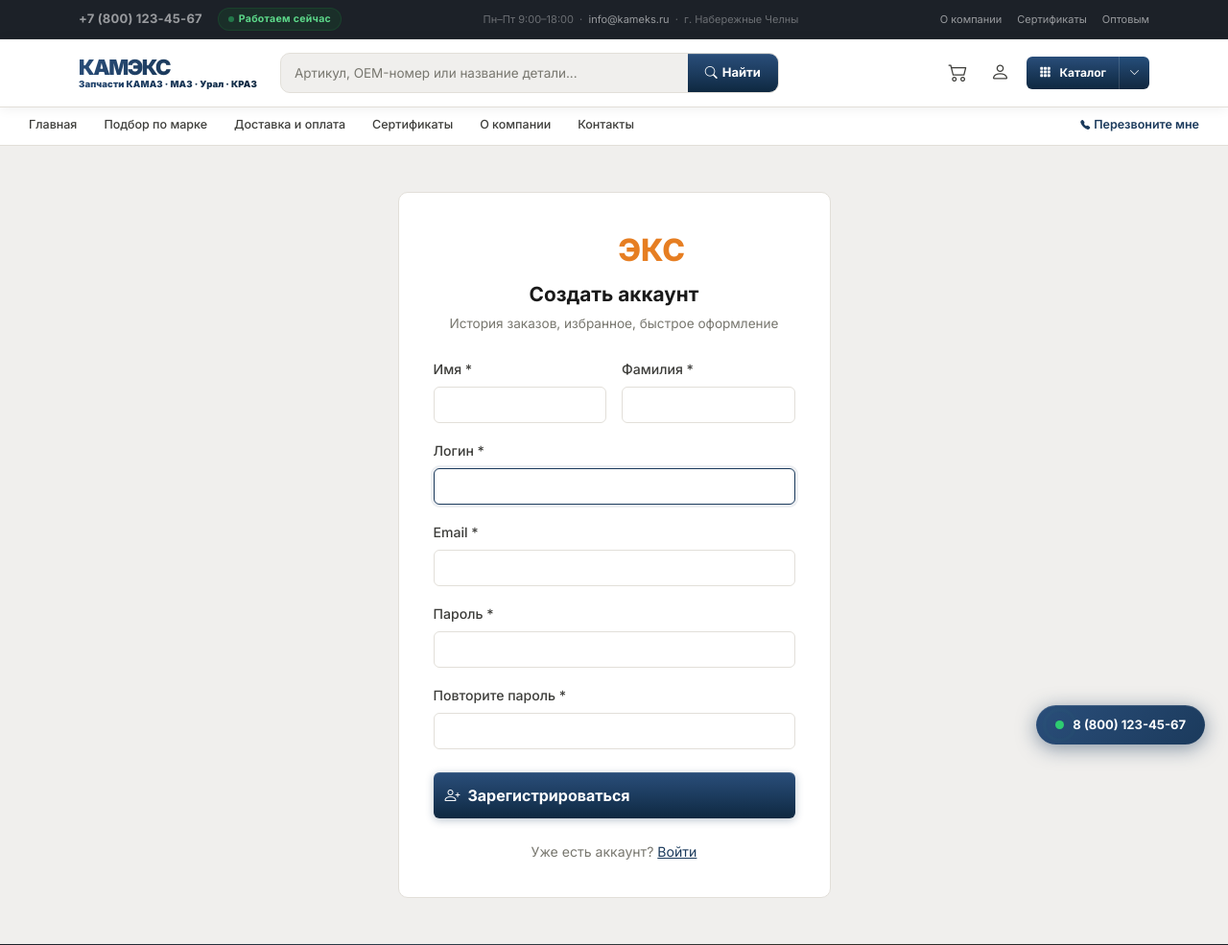
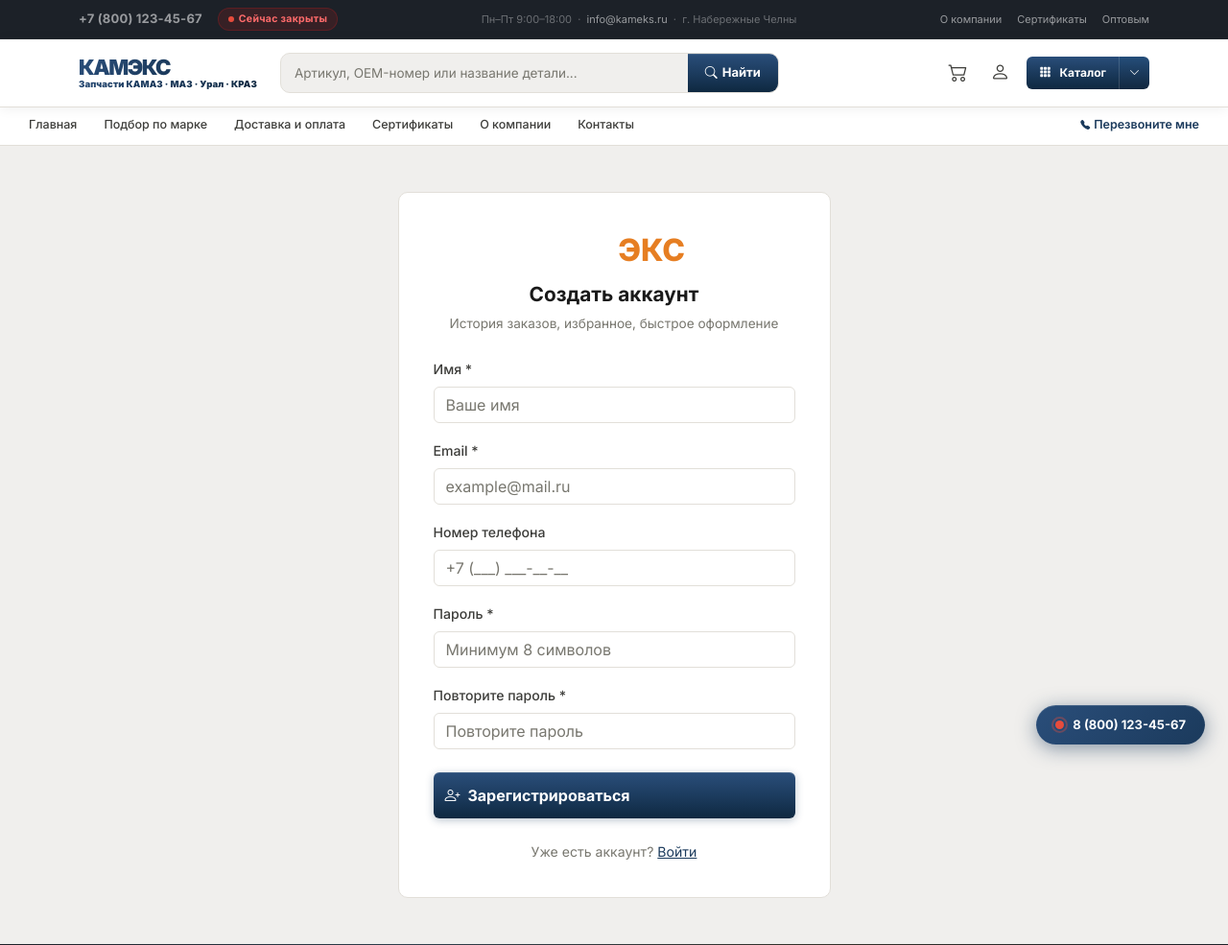
Before and after one commit to hunterkroks/kameks, a Django app: page /accounts/register/ in a window 1280 px wide. Shown: the top 985 px of the page at 96% size. Run offline with Django 5.2, Linux system fonts and the light colour scheme; data that the repository does not hold is empty; parts of the project's set-up code (start-up, migrations or seed data) failed here and were passed over.

Commit message:
Update site

```diff
--- a/apps/accounts/forms.py
+++ b/apps/accounts/forms.py
@@ -1,5 +1,5 @@
 from django import forms
-from django.contrib.auth.forms import UserCreationForm, AuthenticationForm
+from django.contrib.auth.forms import UserCreationForm
 from django.contrib.auth import get_user_model
 from .models import UserProfile
 
@@ -7,25 +7,110 @@ User = get_user_model()
 
 
 class RegisterForm(UserCreationForm):
-    email = forms.EmailField(required=True, widget=forms.EmailInput(attrs={'class': 'form-control'}))
-    first_name = forms.CharField(max_length=100, required=True, widget=forms.TextInput(attrs={'class': 'form-control'}))
-    last_name = forms.CharField(max_length=100, required=True, widget=forms.TextInput(attrs={'class': 'form-control'}))
+    email = forms.EmailField(
+        required=True,
+        label='Email',
+        widget=forms.EmailInput(attrs={'class': 'form-control', 'placeholder': 'example@mail.ru'}),
+    )
+    first_name = forms.CharField(
+        max_length=100, required=True,
+        label='Имя',
+        widget=forms.TextInput(attrs={'class': 'form-control', 'placeholder': 'Ваше имя'}),
+    )
+    phone = forms.CharField(
+        max_length=20, required=False,
+        label='Номер телефона',
+        widget=forms.TextInput(attrs={'class': 'form-control', 'placeholder': '+7 (___) ___-__-__'}),
+    )
 
     class Meta:
         model = User
-        fields = ('username', 'first_name', 'last_name', 'email', 'password1', 'password2')
+        fields = ('first_name', 'email', 'phone', 'password1', 'password2')
 
     def __init__(self, *args, **kwargs):
         super().__init__(*args, **kwargs)
-        for field in self.fields.values():
-            field.widget.attrs.setdefault('class', 'form-control')
+        # username генерируется автоматически из email, убираем его из формы
+        if 'username' in self.fields:
+            del self.fields['username']
+        self.fields['password1'].widget.attrs.update({'class': 'form-control', 'placeholder': 'Минимум 8 символов'})
+        self.fields['password2'].widget.attrs.update({'class': 'form-control', 'placeholder': 'Повторите пароль'})
+
+    def save(self, commit=True):
+        user = super().save(commit=False)
+        user.email = self.cleaned_data['email']
+        user.first_name = self.cleaned_data['first_name']
+        # username = часть email до @, с гарантией уникальности
+        base = self.cleaned_data['email'].split('@')[0]
+        username = base
+        counter = 1
+        while User.objects.filter(username=username).exists():
+            username = f'{base}{counter}'
+            counter += 1
+        user.username = username
+        if commit:
+            user.save()
+            profile, _ = UserProfile.objects.get_or_create(user=user)
+            phone = self.cleaned_data.get('phone', '').strip()
+            if phone:
+                profile.phone = phone
+                profile.save()
+        return user
 
 
-class LoginForm(AuthenticationForm):
-    def __init__(self, *args, **kwargs):
+class FlexLoginForm(forms.Form):
+    """Вход по логину, email или телефону + пароль."""
+    login = forms.CharField(
+        label='Email или телефон',
+        widget=forms.TextInput(attrs={'class': 'form-control', 'placeholder': 'Email или номер телефона', 'autofocus': True}),
+    )
+    password = forms.CharField(
+        label='Пароль',
+        widget=forms.PasswordInput(attrs={'class': 'form-control', 'placeholder': 'Пароль'}),
+    )
+
+    def __init__(self, request=None, *args, **kwargs):
+        self.request = request
+        self._user = None
         super().__init__(*args, **kwargs)
-        for field in self.fields.values():
-            field.widget.attrs['class'] = 'form-control'
+
+    def clean(self):
+        cleaned = super().clean()
+        login_val = cleaned.get('login', '').strip()
+        password = cleaned.get('password', '')
+        if not login_val or not password:
+            return cleaned
+
+        user = None
+
+        # 1. По email (case-insensitive)
+        try:
+            u = User.objects.get(email__iexact=login_val)
+            if u.check_password(password):
+                user = u
+        except User.DoesNotExist:
+            pass
+
+        # 2. По телефону в UserProfile
+        if user is None:
+            try:
+                from .models import UserProfile as UP
+                profile = UP.objects.select_related('user').get(phone=login_val)
+                if profile.user.check_password(password):
+                    user = profile.user
+            except UP.DoesNotExist:
+                pass
+
+        if user is None:
+            raise forms.ValidationError('Неверный логин или пароль. Проверьте данные и попробуйте снова.')
+
+        if not user.is_active:
+            raise forms.ValidationError('Аккаунт заблокирован. Обратитесь в поддержку.')
+
+        self._user = user
+        return cleaned
+
+    def get_user(self):
+        return self._user
 
 
 class ProfileForm(forms.ModelForm):
--- a/apps/accounts/views.py
+++ b/apps/accounts/views.py
@@ -1,8 +1,8 @@
 from django.shortcuts import render, redirect
-from django.contrib.auth import login, logout, authenticate
+from django.contrib.auth import login, logout
 from django.contrib.auth.decorators import login_required
 from django.contrib import messages
-from .forms import RegisterForm, LoginForm, ProfileForm
+from .forms import RegisterForm, FlexLoginForm, ProfileForm
 from .models import UserProfile
 from apps.orders.models import Order
 
@@ -14,8 +14,7 @@ def register(request):
         form = RegisterForm(request.POST)
         if form.is_valid():
             user = form.save()
-            UserProfile.objects.create(user=user)
-            login(request, user)
+            login(request, user, backend='django.contrib.auth.backends.ModelBackend')
             messages.success(request, 'Регистрация прошла успешно! Добро пожаловать.')
             return redirect('accounts:profile')
     else:
@@ -27,14 +26,14 @@ def user_login(request):
     if request.user.is_authenticated:
         return redirect('accounts:profile')
     if request.method == 'POST':
-        form = LoginForm(request, data=request.POST)
+        form = FlexLoginForm(request, data=request.POST)
         if form.is_valid():
             user = form.get_user()
-            login(request, user)
-            next_url = request.GET.get('next', 'accounts:profile')
+            login(request, user, backend='django.contrib.auth.backends.ModelBackend')
+            next_url = request.GET.get('next') or 'accounts:profile'
             return redirect(next_url)
     else:
-        form = LoginForm(request)
+        form = FlexLoginForm(request)
     return render(request, 'accounts/login.html', {'form': form})
 
 
--- a/static/css/main.css
+++ b/static/css/main.css
@@ -131,6 +131,11 @@ h1, h2, h3, h4, h5, h6 {
   border-radius: 100px;
   letter-spacing: .3px;
 }
+.topbar-live.closed {
+  background: rgba(180,30,30,.18);
+  border-color: rgba(180,30,30,.3);
+  color: #FF6B6B;
+}
 .live-dot {
   width: 6px;
   height: 6px;
@@ -138,6 +143,17 @@ h1, h2, h3, h4, h5, h6 {
   background: #2ECC71;
   flex-shrink: 0;
   animation: pulse 2s infinite;
+}
+.live-dot.closed {
+  background: #E74C3C;
+  animation: none;
+}
+.fp-dot.closed {
+  background: #E74C3C;
+}
+.fp-dot.closed::before {
+  border-color: rgba(231,76,60,.35);
+  animation: none;
 }
 
 /* ======================================================
--- a/templates/accounts/register.html
+++ b/templates/accounts/register.html
@@ -13,39 +13,40 @@
           <p style="color:var(--color-text-muted);font-size:0.85rem;">История заказов, избранное, быстрое оформление</p>
         </div>
 
-        <form method="POST">
+        <form method="POST" novalidate>
           {% csrf_token %}
           <div class="row g-3">
-            <div class="col-md-6">
-              <label class="form-label">Имя *</label>
+
+            <div class="col-12">
+              <label class="form-label" style="font-size:0.88rem;color:var(--color-text-secondary);">Имя *</label>
               {{ form.first_name }}
               {% if form.first_name.errors %}<div class="text-danger mt-1" style="font-size:0.8rem;">{{ form.first_name.errors.0 }}</div>{% endif %}
             </div>
-            <div class="col-md-6">
-              <label class="form-label">Фамилия *</label>
-              {{ form.last_name }}
-              {% if form.last_name.errors %}<div class="text-danger mt-1" style="font-size:0.8rem;">{{ form.last_name.errors.0 }}</div>{% endif %}
-            </div>
+
             <div class="col-12">
-              <label class="form-label">Логин *</label>
-              {{ form.username }}
-              {% if form.username.errors %}<div class="text-danger mt-1" style="font-size:0.8rem;">{{ form.username.errors.0 }}</div>{% endif %}
-            </div>
-            <div class="col-12">
-              <label class="form-label">Email *</label>
+              <label class="form-label" style="font-size:0.88rem;color:var(--color-text-secondary);">Email *</label>
               {{ form.email }}
               {% if form.email.errors %}<div class="text-danger mt-1" style="font-size:0.8rem;">{{ form.email.errors.0 }}</div>{% endif %}
             </div>
+
             <div class="col-12">
-              <label class="form-label">Пароль *</label>
+              <label class="form-label" style="font-size:0.88rem;color:var(--color-text-secondary);">Номер телефона</label>
+              {{ form.phone }}
+              {% if form.phone.errors %}<div class="text-danger mt-1" style="font-size:0.8rem;">{{ form.phone.errors.0 }}</div>{% endif %}
+            </div>
+
+            <div class="col-12">
+              <label class="form-label" style="font-size:0.88rem;color:var(--color-text-secondary);">Пароль *</label>
               {{ form.password1 }}
               {% if form.password1.errors %}<div class="text-danger mt-1" style="font-size:0.8rem;">{{ form.password1.errors.0 }}</div>{% endif %}
             </div>
+
             <div class="col-12">
-              <label class="form-label">Повторите пароль *</label>
+              <label class="form-label" style="font-size:0.88rem;color:var(--color-text-secondary);">Повторите пароль *</label>
               {{ form.password2 }}
               {% if form.password2.errors %}<div class="text-danger mt-1" style="font-size:0.8rem;">{{ form.password2.errors.0 }}</div>{% endif %}
             </div>
+
           </div>
 
           <button type="submit" class="btn-kameks-primary w-100 mt-4" style="padding:12px;font-size:1rem;">
--- a/templates/base.html
+++ b/templates/base.html
@@ -56,6 +56,41 @@
   };
   window.KAMEKS_USER = {{ user.is_authenticated|yesno:"true,false" }};
   </script>
+  <!-- Рабочие часы (МСК) -->
+  <script>
+  (function () {
+    // Пн-Чт 08:00-17:00, Пт 08:00-16:00 (МСК, UTC+3)
+    var now = new Date();
+    var msk = new Date(now.getTime() + (now.getTimezoneOffset() + 180) * 60000);
+    var day  = msk.getDay();   // 0=вс,1=пн,...,5=пт,6=сб
+    var hour = msk.getHours();
+    var min  = msk.getMinutes();
+    var time = hour * 60 + min; // минуты с начала суток
+
+    var open = false;
+    if (day >= 1 && day <= 4) {           // Пн-Чт
+      open = time >= 480 && time < 1020;  // 08:00-17:00
+    } else if (day === 5) {               // Пт
+      open = time >= 480 && time < 960;   // 08:00-16:00
+    }
+
+    var liveBadge = document.querySelector('.topbar-live');
+    var liveDot   = document.querySelector('.live-dot');
+    var fpDot     = document.querySelector('.fp-dot');
+
+    if (!open) {
+      if (liveBadge) {
+        liveBadge.classList.add('closed');
+        var txt = liveBadge.childNodes;
+        for (var i = 0; i < txt.length; i++) {
+          if (txt[i].nodeType === 3) { txt[i].textContent = 'Сейчас закрыты'; break; }
+        }
+      }
+      if (liveDot)  liveDot.classList.add('closed');
+      if (fpDot)    fpDot.classList.add('closed');
+    }
+  })();
+  </script>
   <!-- Основной JS -->
   <script src="{% static 'js/main.js' %}"></script>
   {% block extra_js %}{% endblock %}
```
Also changed, not shown: templates/accounts/login.html (+12 -5 lines).
